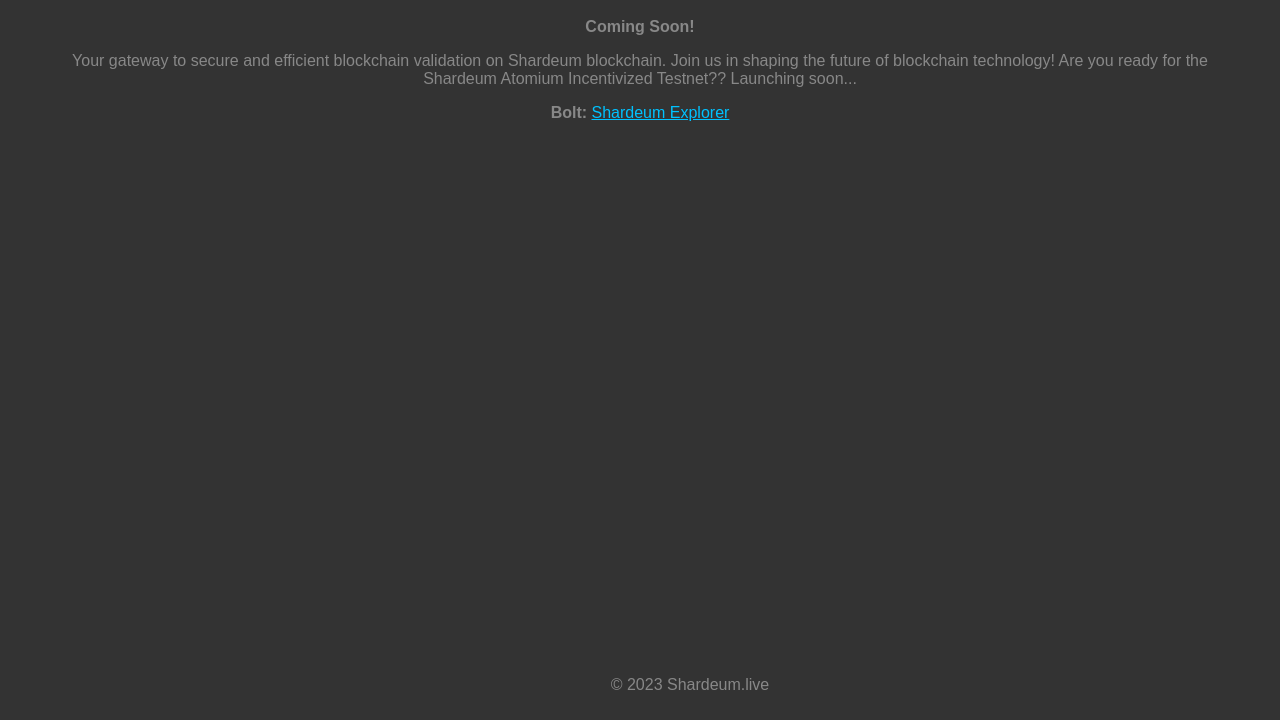
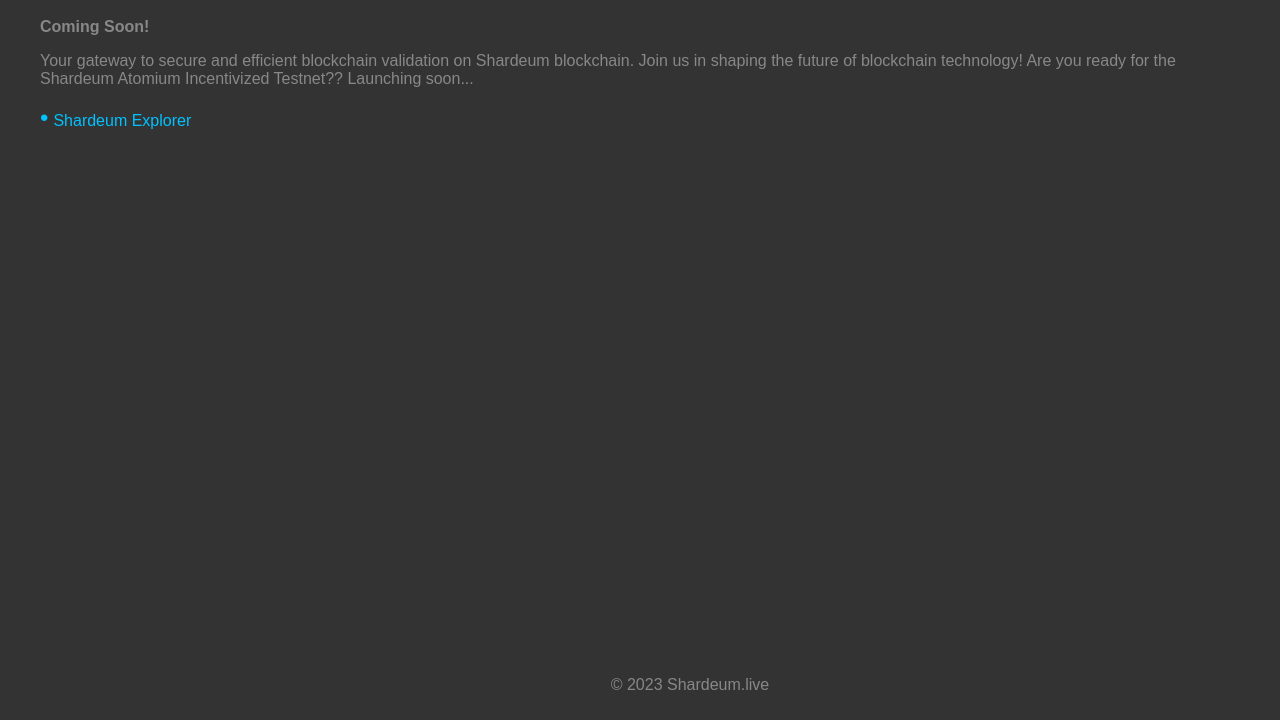
Before and after one commit to BrunoMarshall/Shardeum.live, a plain HTML site: page index.html in a window 1280 px wide. Shown: the part 80-800 px from the top of the page. Drawn offline with Linux system fonts and the light colour scheme.

Commit message:
Update index.html

```diff
--- a/index.html
+++ b/index.html
@@ -20,10 +20,17 @@
             text-align: center;
         }
         main {
-            text-align: center;
+            text-align: left;
         }
         main a {
             color: #00c2ff;
+            text-decoration: none;
+        }
+        main a::before {
+            content: '\2022'; /* Bullet point character */
+            color: #00c2ff;
+            font-size: 1.5em;
+            margin-right: 5px;
         }
         footer {
             text-align: center;
@@ -43,7 +50,7 @@
     <main>
         <p><strong>Coming Soon!</strong></p>
         <p>Your gateway to secure and efficient blockchain validation on Shardeum blockchain. Join us in shaping the future of blockchain technology! Are you ready for the Shardeum Atomium Incentivized Testnet?? Launching soon...</p>
-        <p><strong>Bolt: </strong><a href="https://explorer-sphinx.shardeum.org/" target="_blank">Shardeum Explorer</a></p>
+        <p><a href="https://explorer-sphinx.shardeum.org/" target="_blank">Shardeum Explorer</a></p>
     </main>
     <footer>
         <p>&copy; 2023 Shardeum.live</p>
```
